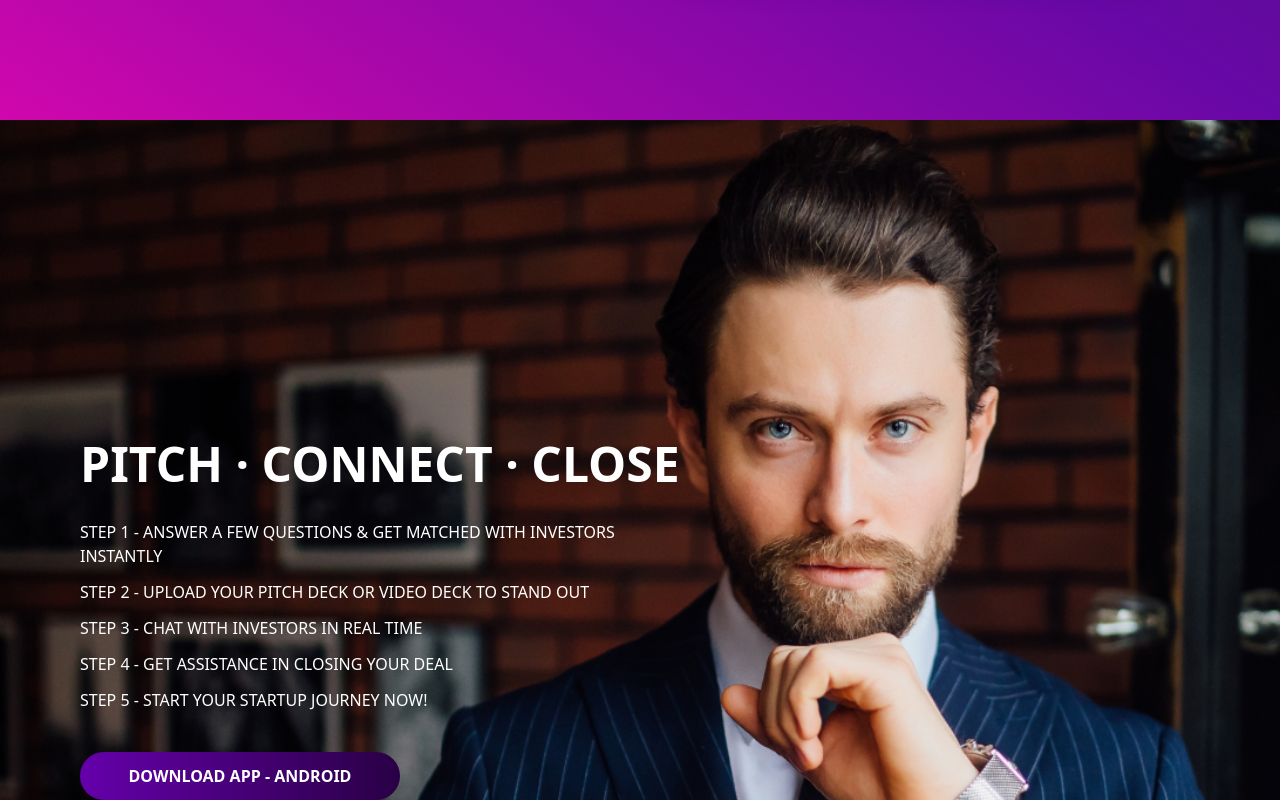
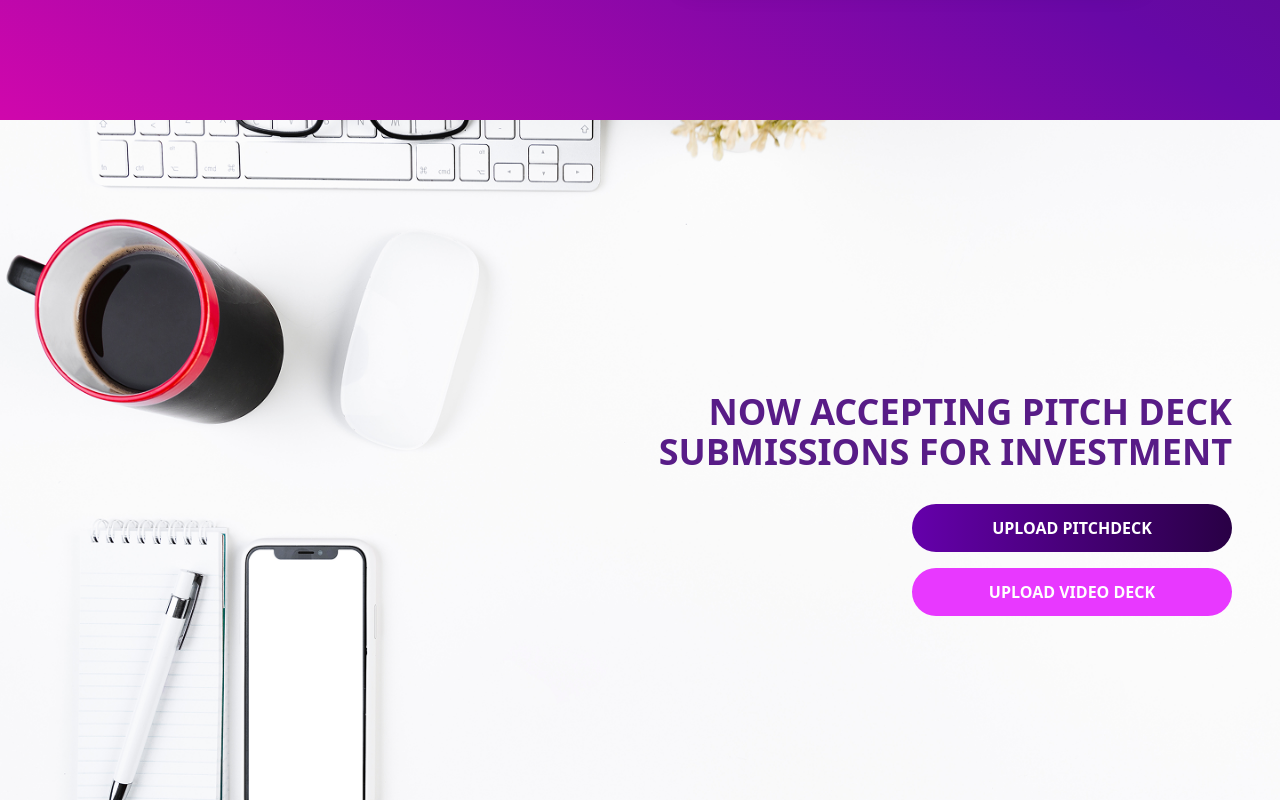
Before and after one commit to darshit890/pitchvilla-landing-page, a Next.js app: page / in a window 1280 px wide. Shown: the part 680-1480 px from the top of the page. Built offline with nearby package versions, Linux system fonts and the light colour scheme.

Commit message:
Update page.tsx

```diff
--- a/src/app/page.tsx
+++ b/src/app/page.tsx
@@ -8,7 +8,6 @@ export default function HeroSection() {
   return (
     <>
     <Hero />
-    <FeatureSection />
     <PitchDeck />
     <CampusAmbassador />
     </>
```
